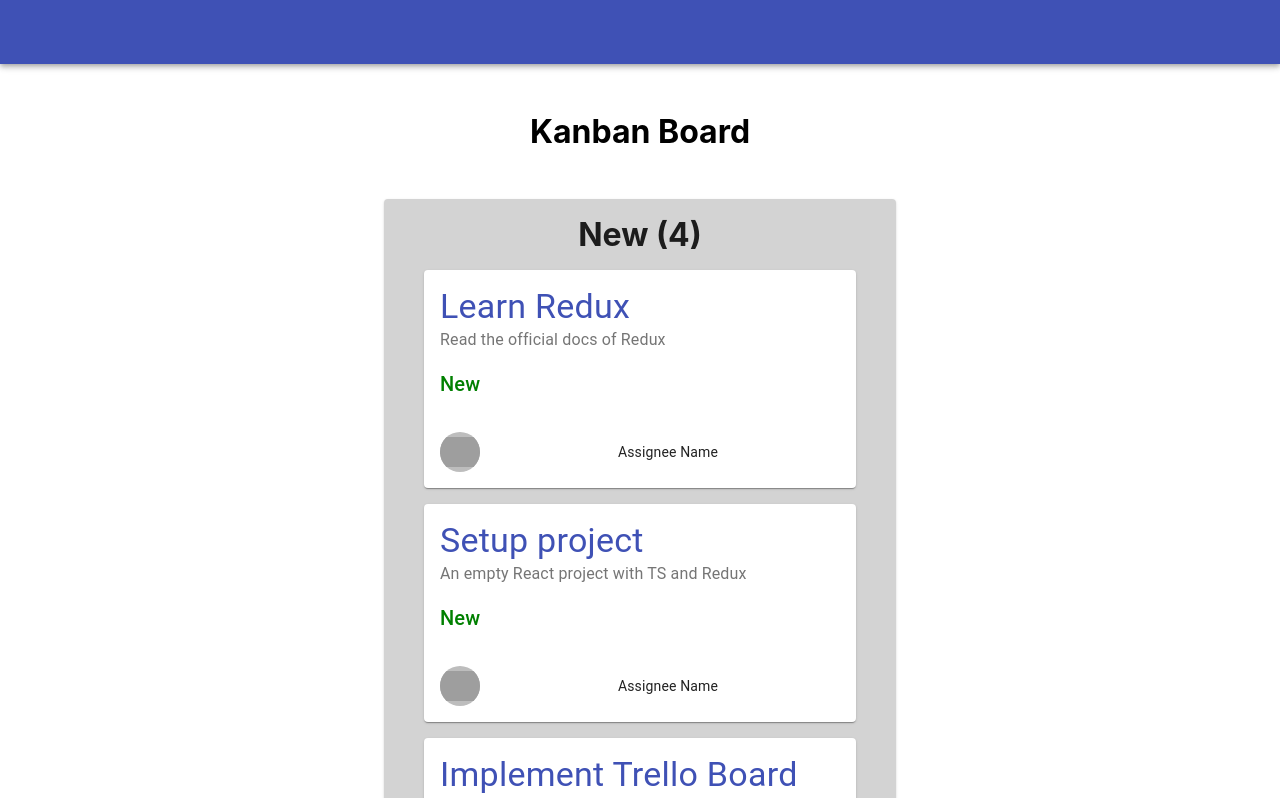
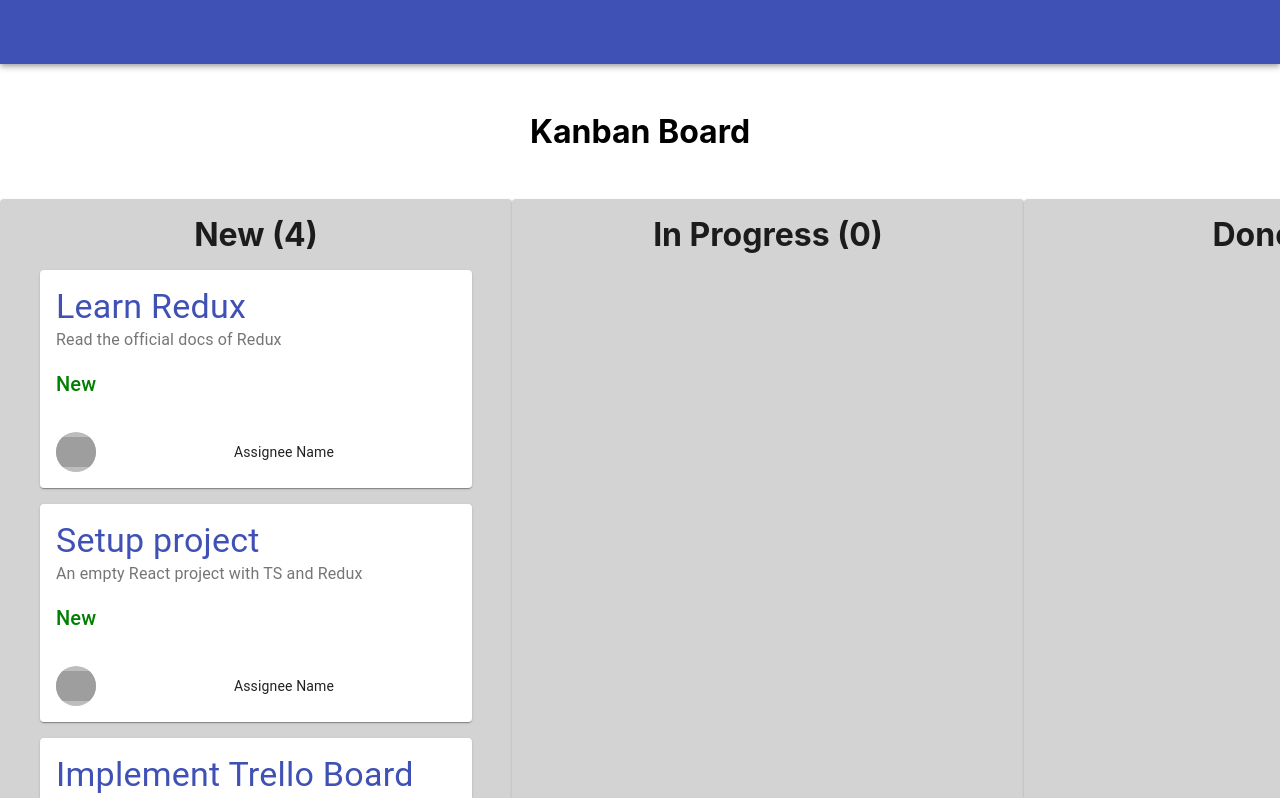
Before and after one commit to stoyanov-ivelin/kanban-board, a React (Create React App) app in the folder kanban-board/: page / in a window 1280 px wide. Shown: the top 798 px of the page. Built offline with nearby package versions, Linux system fonts and the light colour scheme; grey boxes are pictures that could not be loaded.

Commit message:
Change enum  to camel case

```diff
--- a/kanban-board/src/App.tsx
+++ b/kanban-board/src/App.tsx
@@ -18,9 +18,9 @@ class App extends Component<RootState> {
   render(): ReactNode {
     const filteredIssues = this.props.issues.reduce(
       (acc: Acc, issue: IIssue) => {
-        if (issue.status === Status.NEW) {
+        if (issue.status === Status.New) {
           acc.new.push(issue);
-        } else if (issue.status === Status.IN_PROGRESS) {
+        } else if (issue.status === Status.InProgress) {
           acc.inProgress.push(issue);
         } else {
           acc.done.push(issue);
@@ -44,19 +44,19 @@ class App extends Component<RootState> {
           </Toolbar>
         </AppBar>
         <h1 style={{ margin: "1.5em" }}>Kanban Board</h1>
-        <div className="columnGrid">
+        <div className="column-grid">
           <Board
-            title={Status.NEW}
+            title={Status.New}
             count={newIssues.length}
             issues={newIssues}
           />
           <Board
-            title={Status.IN_PROGRESS}
+            title={Status.InProgress}
             count={inProgressIssues.length}
             issues={inProgressIssues}
           />
           <Board
-            title={Status.DONE}
+            title={Status.Done}
             count={doneIssues.length}
             issues={doneIssues}
           />
--- a/kanban-board/src/common/constants.ts
+++ b/kanban-board/src/common/constants.ts
@@ -1,5 +1,5 @@
 export enum Status {
-  NEW = "New",
-  IN_PROGRESS = "In Progress",
-  DONE = "Done",
+  New = "New",
+  InProgress = "In Progress",
+  Done = "Done",
 }
--- a/kanban-board/src/components/Issue/Issue.tsx
+++ b/kanban-board/src/components/Issue/Issue.tsx
@@ -26,9 +26,9 @@ class Issue extends Component<IIssueProps> {
   render(): ReactNode {
     let statusColor = "green";
 
-    if (this.props.issue.status === Status.IN_PROGRESS) {
+    if (this.props.issue.status === Status.InProgress) {
       statusColor = "orange";
-    } else if (this.props.issue.status === Status.DONE) {
+    } else if (this.props.issue.status === Status.Done) {
       statusColor = "blue";
     }
 
```
